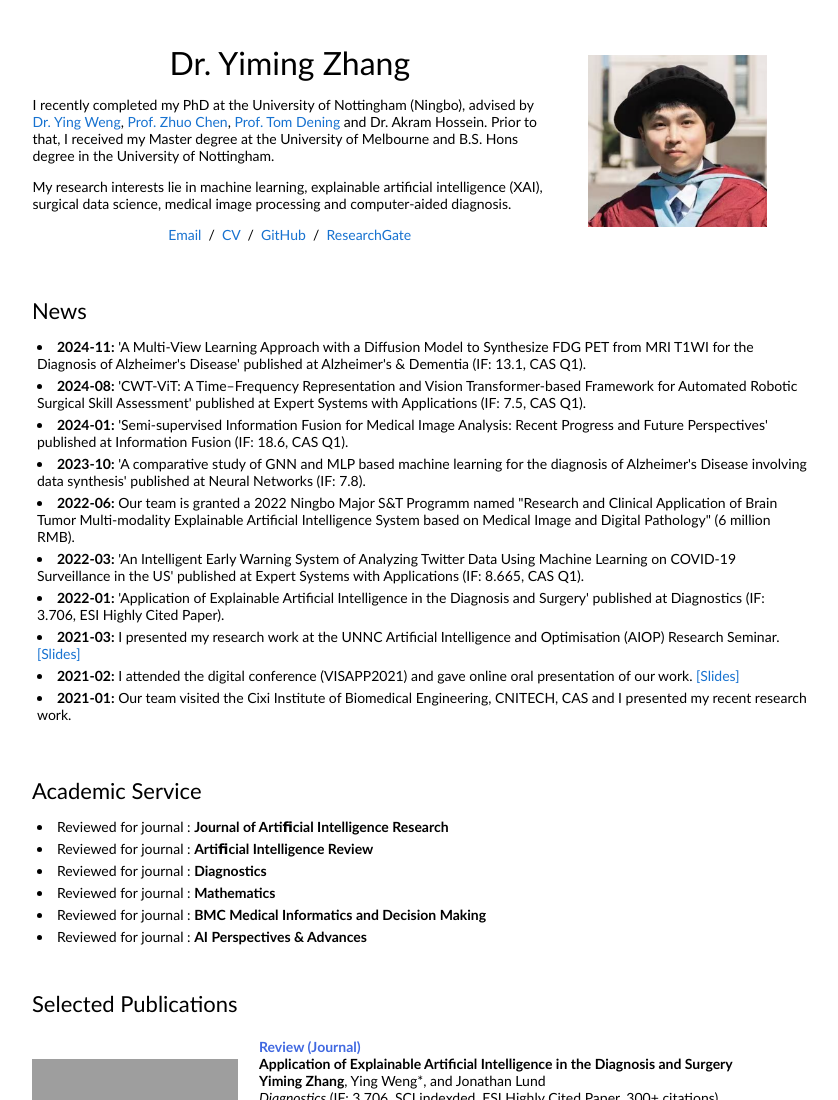
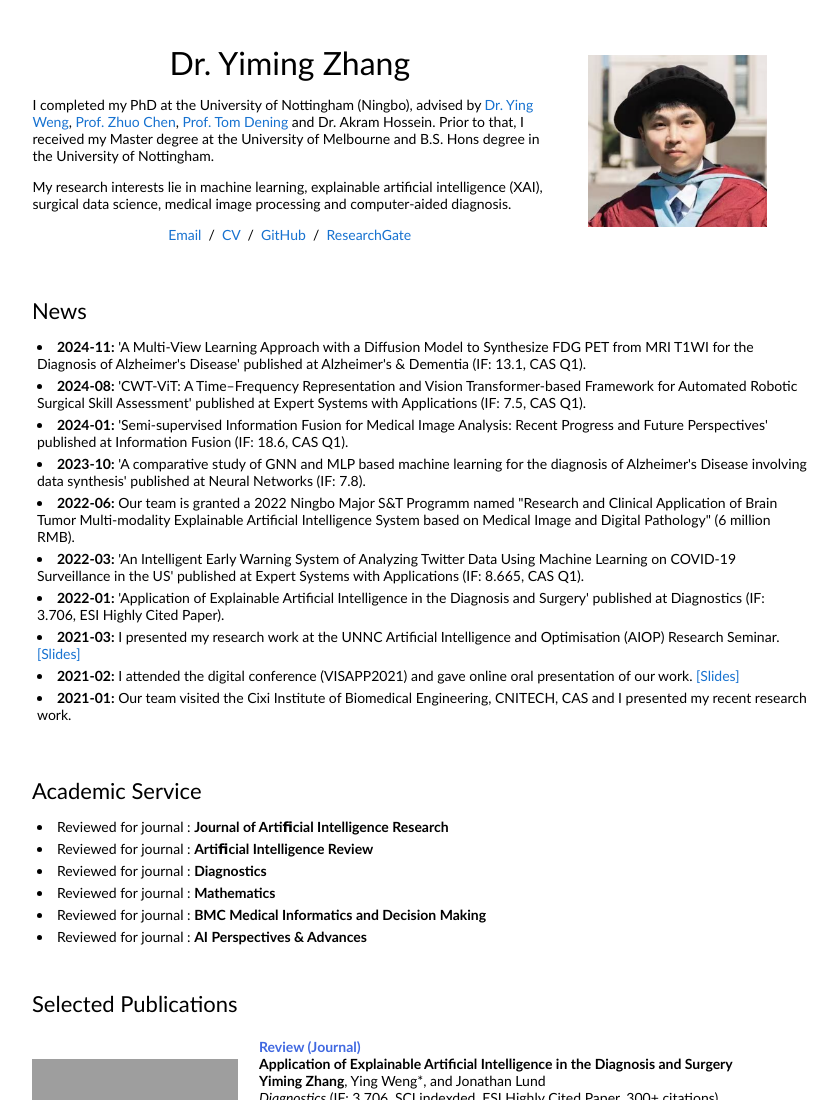
Before and after one commit to yiming95/yiming95.github.io, a plain HTML site: page index.html in a window 1280 px wide. Shown: the top 1100 px of the page, without its empty margins (218-1056 px from the left). Drawn offline with Linux system fonts and the light colour scheme; grey boxes are pictures that could not be loaded.

Commit message:
Update index.html

```diff
--- a/index.html
+++ b/index.html
@@ -20,7 +20,7 @@
               <p style="text-align:center">
                 <name>Dr. Yiming Zhang</name>
               </p>
-              <p>I recently completed my PhD at the University of Nottingham (Ningbo), advised by <a href="https://www.nottingham.edu.cn/en/Science-Engineering/People/Profile.aspx?id=66f6267c-16fd-47d2-98cd-5e8b9c8bd894&language=en-GB"> Dr. Ying Weng</a>, <a href="https://www.nottingham.edu.cn/en/Humanities-and-Social-Sciences/People/Profile.aspx?id=3e9eda83-af1b-47de-be4d-477df017a32f&language=en-GB"> Prof. Zhuo Chen</a>, <a href="https://www.nottingham.ac.uk/news/expertiseguide/medicine/professor-tom-dening.aspx"> Prof. Tom Dening</a> and Dr. Akram Hossein. Prior to that, I received my Master degree at the University of Melbourne and B.S. Hons degree in the University of Nottingham.</p>
+              <p>I completed my PhD at the University of Nottingham (Ningbo), advised by <a href="https://www.nottingham.edu.cn/en/Science-Engineering/People/Profile.aspx?id=66f6267c-16fd-47d2-98cd-5e8b9c8bd894&language=en-GB"> Dr. Ying Weng</a>, <a href="https://www.nottingham.edu.cn/en/Humanities-and-Social-Sciences/People/Profile.aspx?id=3e9eda83-af1b-47de-be4d-477df017a32f&language=en-GB"> Prof. Zhuo Chen</a>, <a href="https://www.nottingham.ac.uk/news/expertiseguide/medicine/professor-tom-dening.aspx"> Prof. Tom Dening</a> and Dr. Akram Hossein. Prior to that, I received my Master degree at the University of Melbourne and B.S. Hons degree in the University of Nottingham.</p>
 	      <p>My research interests lie in  machine learning, explainable artificial intelligence (XAI), surgical data science, medical image processing and computer-aided diagnosis.  </p>
               <p style="text-align:center">
                 <a href="mailto:yiming.zhang2@outlook.com"> Email </a> &nbsp/&nbsp
```
